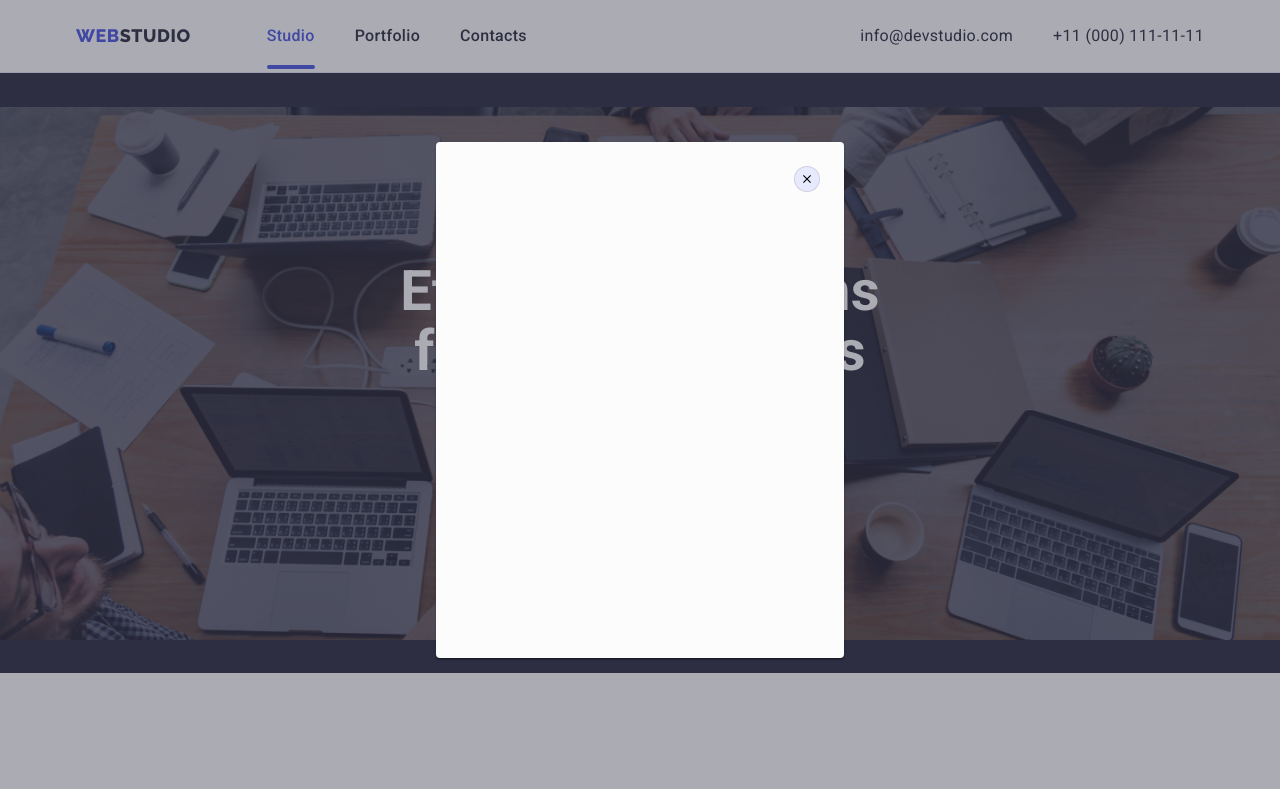
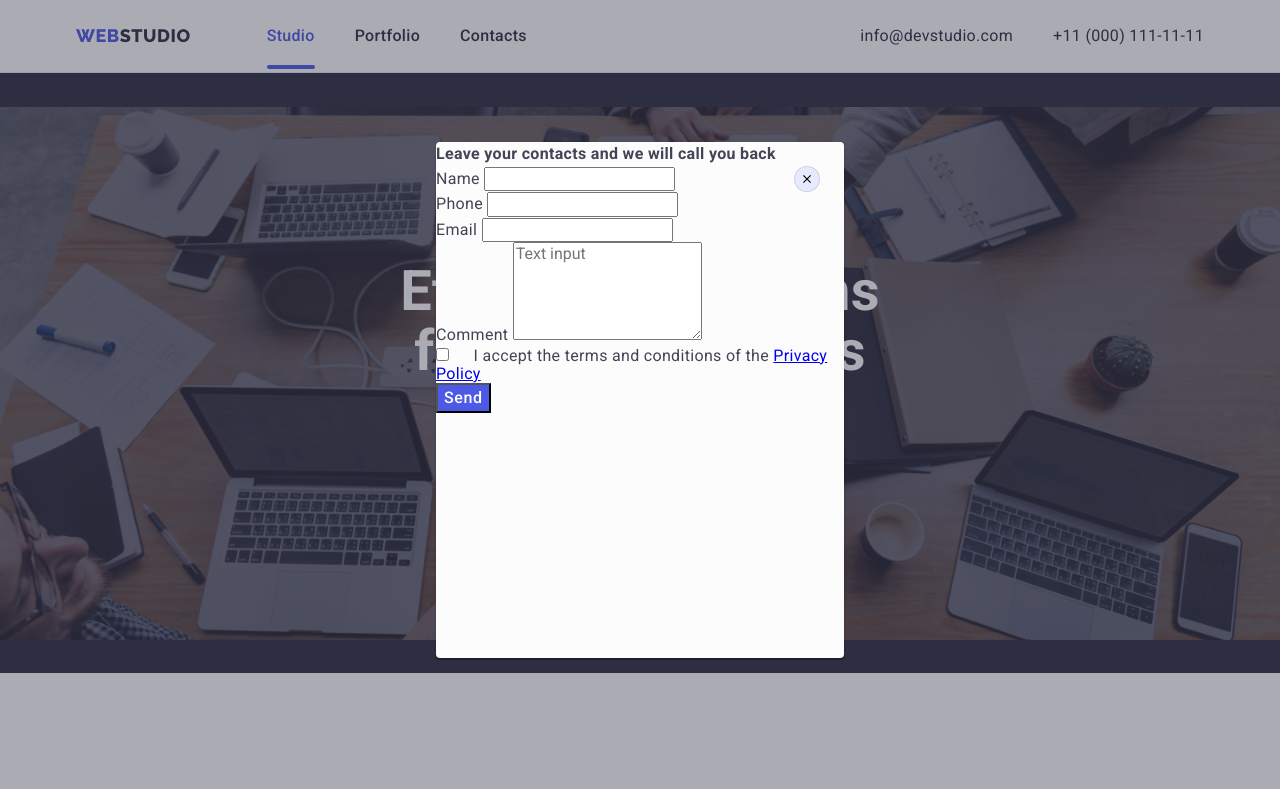
Before and after one commit to FedorovMykhailo/goit-markup-hw-06, a plain HTML site: page index.html in a window 1280 px wide. Both pictures are taken after a click on the button "Order Service". Shown: the top 789 px of the page. Drawn offline with nearby package versions, Linux system fonts and the light colour scheme.

Commit message:
Update index.html

```diff
--- a/index.html
+++ b/index.html
@@ -533,6 +533,25 @@ https://cdn.jsdelivr.net/npm/modern-normalize@1.1.0/modern-normalize.min.css
             </li>
           </ul>
         </div>
+        <div class="subscribe-side">
+          <p class="footer-social-desc subtitle">Subscribe</p>
+           <div class="footer-subscribe-group">
+          <label class="footer-subscribe-label" for="subscribe">
+            <input
+              class="footer-subscribe"
+              type="text"
+              name="subscribe"
+              id="subscribe"
+              placeholder="E-mail" />
+          </label>
+           <button class="footer-btn btn" type="submit">
+              Subscribe
+              <svg class="footer-subscribe-icon" width="24" height="24">
+                <use href="./images/icons.svg#send"></use>
+              </svg>
+              </button
+           </div>
+        </div>
       </div>
     </footer>
     <!-- modal window -->
@@ -544,6 +563,85 @@ https://cdn.jsdelivr.net/npm/modern-normalize@1.1.0/modern-normalize.min.css
             <use href="./images/icons.svg#close"></use>
           </svg>
         </button>
+        <div class="modal-group-element">
+          <strong class="modal-desc desc">
+            Leave your contacts and we will call you back
+          </strong>
+        </div>
+        <div class="modal-group-element">
+          <label class="modal-form-label modal-label-name" for="name">
+            Name
+            <input class="modal-form-field" type="text" name="name" id="name" />
+            <svg class="modal-group-icon" width="18" height="18">
+              <use href="./images/icons.svg#user"></use>
+            </svg>
+          </label>
+        </div>
+        <div class="modal-group-element">
+          <label class="modal-form-label" for="phone">
+            Phone
+            <input
+              class="modal-form-field"
+              type="tel"
+              name="phone"
+              id="phone"
+            /><svg class="modal-group-icon" width="18" height="18">
+              <use href="./images/icons.svg#phone"></use>
+            </svg>
+          </label>
+        </div>
+        <div class="modal-group-element">
+          <label class="modal-form-label" for="mail"
+            >Email
+            <input
+              class="modal-form-field"
+              type="email"
+              name="mail"
+              id="mail"
+            /><svg class="modal-group-icon" width="18" height="18">
+              <use href="./images/icons.svg#mail"></use>
+            </svg>
+          </label>
+        </div>
+        <div class="modal-group-element">
+          <label class="modal-form-label" for="comment">
+            Comment
+            <textarea
+              class="modal-form-textarea"
+              name="comment"
+              id="comment"
+              placeholder="Text input"
+              rows="5"
+            ></textarea>
+          </label>
+        </div>
+        <div class="modal-group-element">
+          <label class="modal-form-policy modal-group-policy" for="policy">
+            <input
+              class="modal-form-check"
+              type="checkbox"
+              name="policy"
+              id="policy"
+            />
+            <svg class="modal-icon-checked" width="16" height="16">
+              <use
+                class="modal-icon-frame"
+                href="./images/icons.svg#checkbox"
+              ></use>
+              <use
+                class="modal-icon-check"
+                href="./images/icons.svg#checked"
+              ></use>
+            </svg>
+            <span class="modal-policy-desc"
+              >I accept the terms and conditions of the
+              <a class="modal-form-link" href="#"> Privacy Policy</a></span
+            ></label
+          >
+        </div>
+        <div class="modal-group-submit">
+          <button class="modal-btn-submit btn" type="submit">Send</button>
+        </div>
       </div>
     </div>
     <!-- modal script -->
```
